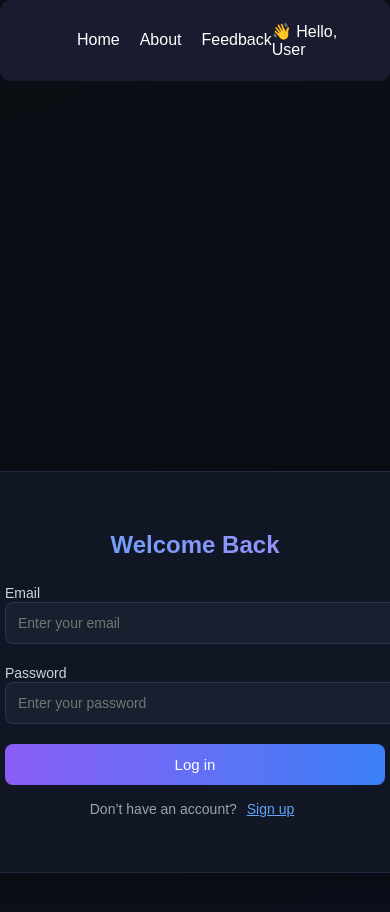
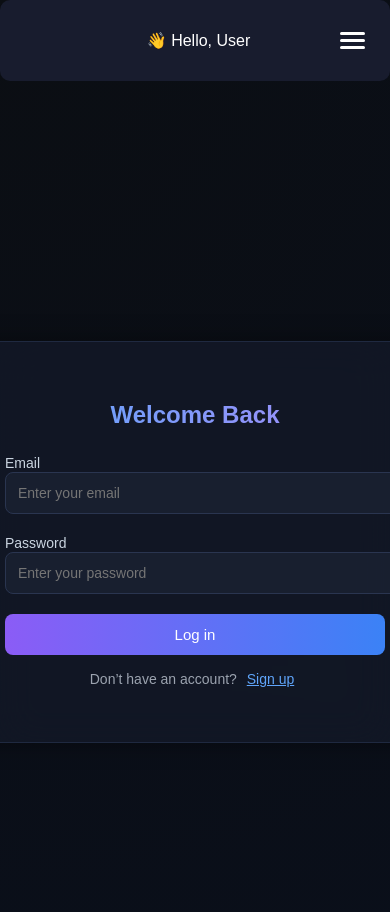
Before and after one commit to Ro706/project_policy, a React (Vite) app: page /login in a window 390 px wide. Shown: the top 912 px of the page. Built offline with nearby package versions, Linux system fonts and the light colour scheme; no server answers.

Commit message:
update [08-11-2025] fixing the UI

```diff
--- a/src/components/Navbar.jsx
+++ b/src/components/Navbar.jsx
@@ -1,10 +1,11 @@
 import React, { useState, useEffect } from "react";
 import { useNavigate, Link } from "react-router-dom";
 import "../navbar.css";
-// import logo from "../assets/Policy.png";
+
 const Navbar = () => {
   const [dropdownOpen, setDropdownOpen] = useState(false);
   const [userName, setUserName] = useState("");
+  const [mobileMenuOpen, setMobileMenuOpen] = useState(false);
   const navigate = useNavigate();
 
   useEffect(() => {
@@ -33,17 +34,13 @@ const Navbar = () => {
     <nav className="navbar">
       <div className="navbar-left">
         <h2 className="logo"></h2>
-        {/* <img src={logo} alt="logo" className="logo" width={50} height={50}/>   */}
         <div className="nav-links">
           <Link to="/" className="nav-link">Home</Link>
           <Link to="/about" className="nav-link">About</Link>
           <Link to="/feedback" className="nav-link">Feedback</Link>
         </div>
       </div>
-      <div
-        className="user-menu"
-        onClick={() => setDropdownOpen(!dropdownOpen)}
-      >
+      <div className="user-menu" onClick={() => setDropdownOpen(!dropdownOpen)}>
         👋 Hello, {userName || "User"}
         {dropdownOpen && (
           <div className="dropdown">
@@ -52,6 +49,18 @@ const Navbar = () => {
           </div>
         )}
       </div>
+      <div className="hamburger" onClick={() => setMobileMenuOpen(!mobileMenuOpen)}>
+        <span></span>
+        <span></span>
+        <span></span>
+      </div>
+      {mobileMenuOpen && (
+        <div className="mobile-nav-links">
+          <Link to="/" className="nav-link" onClick={() => setMobileMenuOpen(false)}>Home</Link>
+          <Link to="/about" className="nav-link" onClick={() => setMobileMenuOpen(false)}>About</Link>
+          <Link to="/feedback" className="nav-link" onClick={() => setMobileMenuOpen(false)}>Feedback</Link>
+        </div>
+      )}
     </nav>
   );
 };
--- a/src/home.css
+++ b/src/home.css
@@ -224,17 +224,46 @@ select {
   }
 }
 
-/* Responsive */
-@media (max-width: 900px) {
-  body{
-    margin-top: 250px;
+@media (max-width: 768px) {
+  .summarizer-card {
+    padding: 20px;
   }
-  .form-output-container {
+
+  .header {
     flex-direction: column;
+    text-align: center;
   }
 
   .form-section,
   .output-section {
-    width: 100%;
+    padding: 15px;
+  }
+
+  body {
+    margin-top: 150px;
   }
 }
+
+@media (max-width: 480px) {
+  .header h2 {
+    font-size: 1.5rem;
+  }
+
+  .header p {
+    font-size: 0.9rem;
+  }
+
+  .word-buttons button {
+    padding: 4px 8px;
+    font-size: 0.9rem;
+  }
+
+  .submit-btn {
+    padding: 10px;
+    font-size: 1rem;
+  }
+
+  body {
+    margin-top: 120px;
+  }
+}
--- a/src/navbar.css
+++ b/src/navbar.css
@@ -62,3 +62,42 @@
 .dropdown button:hover {
   color: #4a7eff;
 }
+
+.hamburger {
+  display: none;
+  flex-direction: column;
+  gap: 4px;
+  cursor: pointer;
+}
+
+.hamburger span {
+  width: 25px;
+  height: 3px;
+  background-color: white;
+  border-radius: 2px;
+}
+
+.mobile-nav-links {
+  display: none;
+  flex-direction: column;
+  position: absolute;
+  top: 60px;
+  left: 0;
+  width: 100%;
+  background-color: #181c2e;
+  padding: 20px;
+}
+
+@media (max-width: 768px) {
+  .nav-links {
+    display: none;
+  }
+
+  .hamburger {
+    display: flex;
+  }
+
+  .mobile-nav-links {
+    display: flex;
+  }
+}
```
